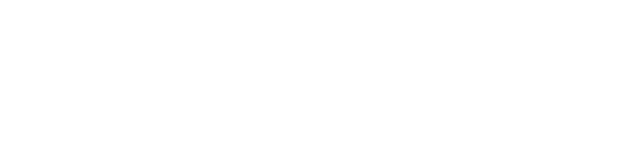
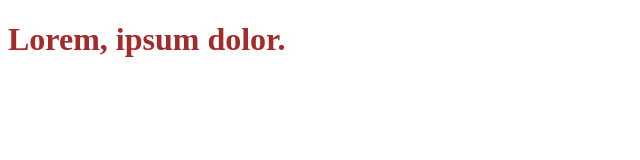
Before and after one commit to Pavel-Korbman/-JavaScript_2, a plain HTML site: page 1_Lect/index.html in a window 1280 px wide. Shown: the whole page, without its empty margins (0-640 px from the left). Drawn offline with Linux system fonts and the light colour scheme.

Commit message:
1 лекция

```diff
--- a/1_Lect/index.html
+++ b/1_Lect/index.html
@@ -4,8 +4,11 @@
     <meta charset="UTF-8">
     <meta name="viewport" content="width=device-width, initial-scale=1.0">
     <title>Document</title>
+    <link rel="stylesheet" href="style.css">
 </head>
 <body>
+  <h1>Lorem, ipsum dolor.</h1>
 
+<script src="scrypt.js"></script>
 </body>
 </html>
--- /dev/null
+++ b/1_Lect/style.css
@@ -0,0 +1,3 @@
+h1{
+    color: brown;
+}
```
Also changed, not shown: 1_Lect/scrypt.js (added).
